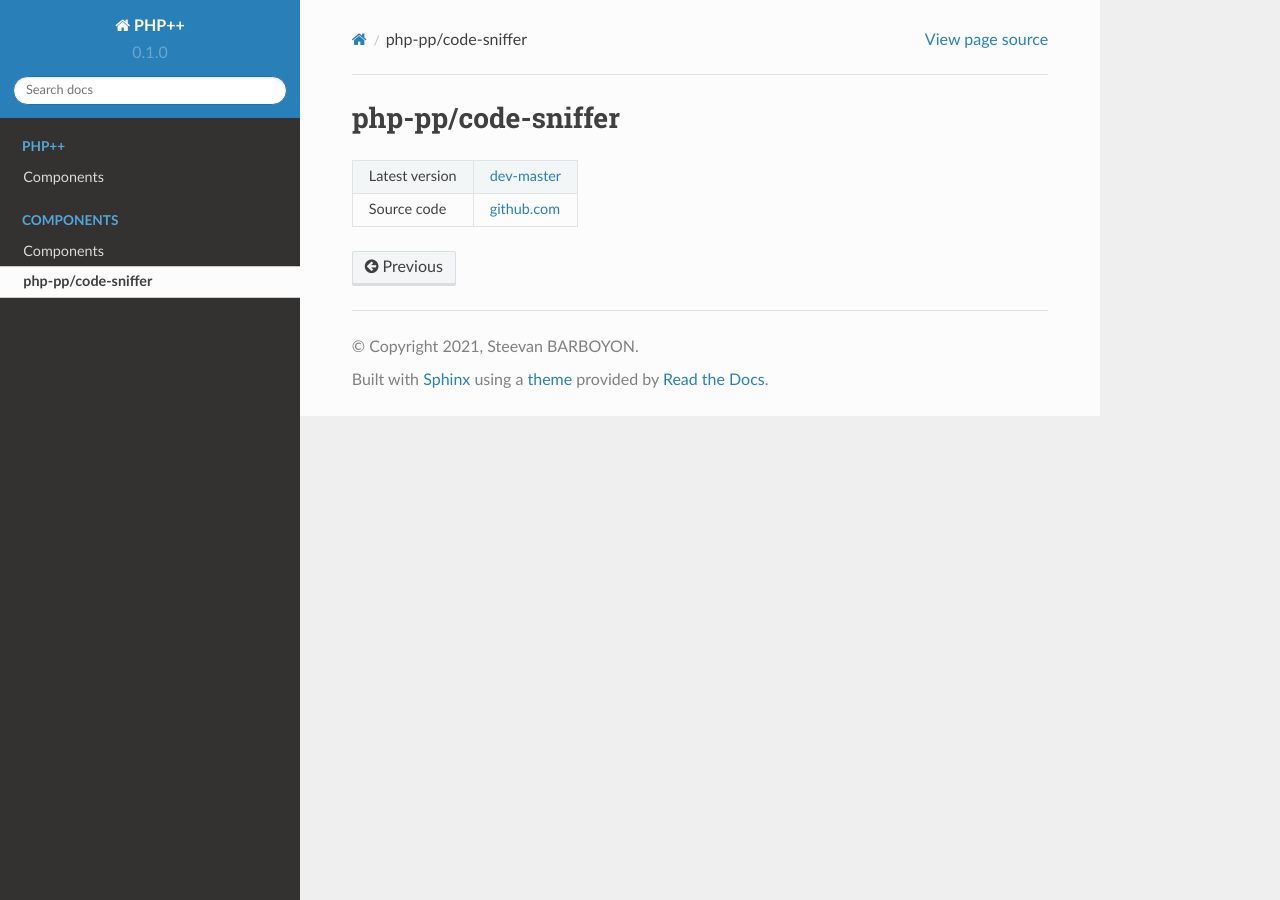
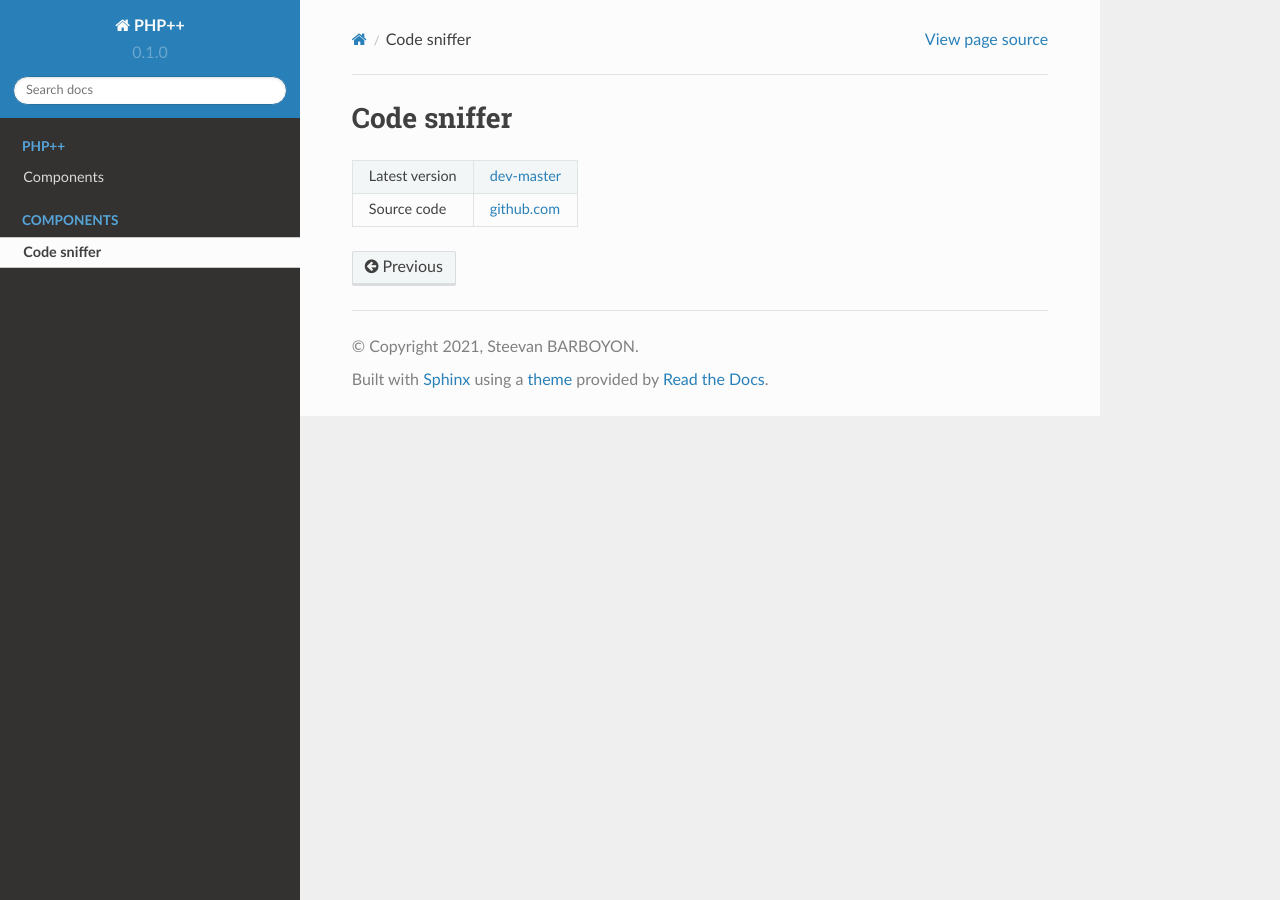
Before and after one commit to php-pp/readthedocs, a Sphinx documentation site: the page built from docs/source/component/code-sniffer/index.rst, in a window 1280 px wide. Built offline with Sphinx 7.4.7 and the Read the Docs theme 2.0.0, drawn with Linux system fonts in a browser that asks for light colours; pages that are not in the unit, such as notebooks, are missing from menus.

Commit message:
Documentation

```diff
--- a/docs/source/component/code-sniffer/index.rst
+++ b/docs/source/component/code-sniffer/index.rst
@@ -1,5 +1,5 @@
-php-pp/code-sniffer
-===================
+Code sniffer
+============
 
 +----------------------+---------------------------------------------------------------------------------+
 | Latest version       | `dev-master <https://github.com/php-pp/code-sniffer/tree/master>`_              |
--- a/docs/source/index.rst
+++ b/docs/source/index.rst
@@ -40,6 +40,4 @@ Contents
    :maxdepth: 1
    :hidden:
 
-   components
-   component/code-sniffer
    component/code-sniffer/index
```
